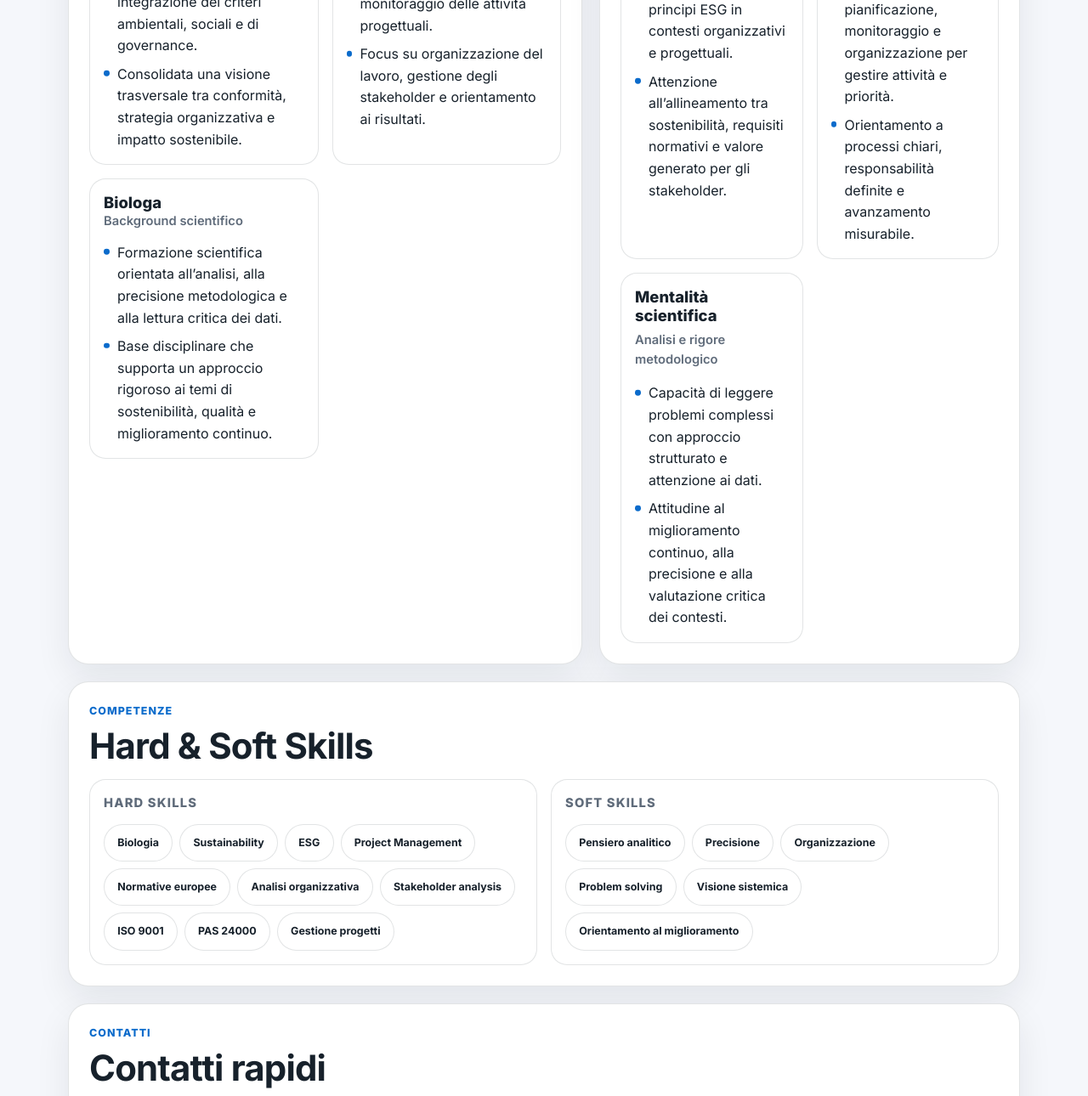
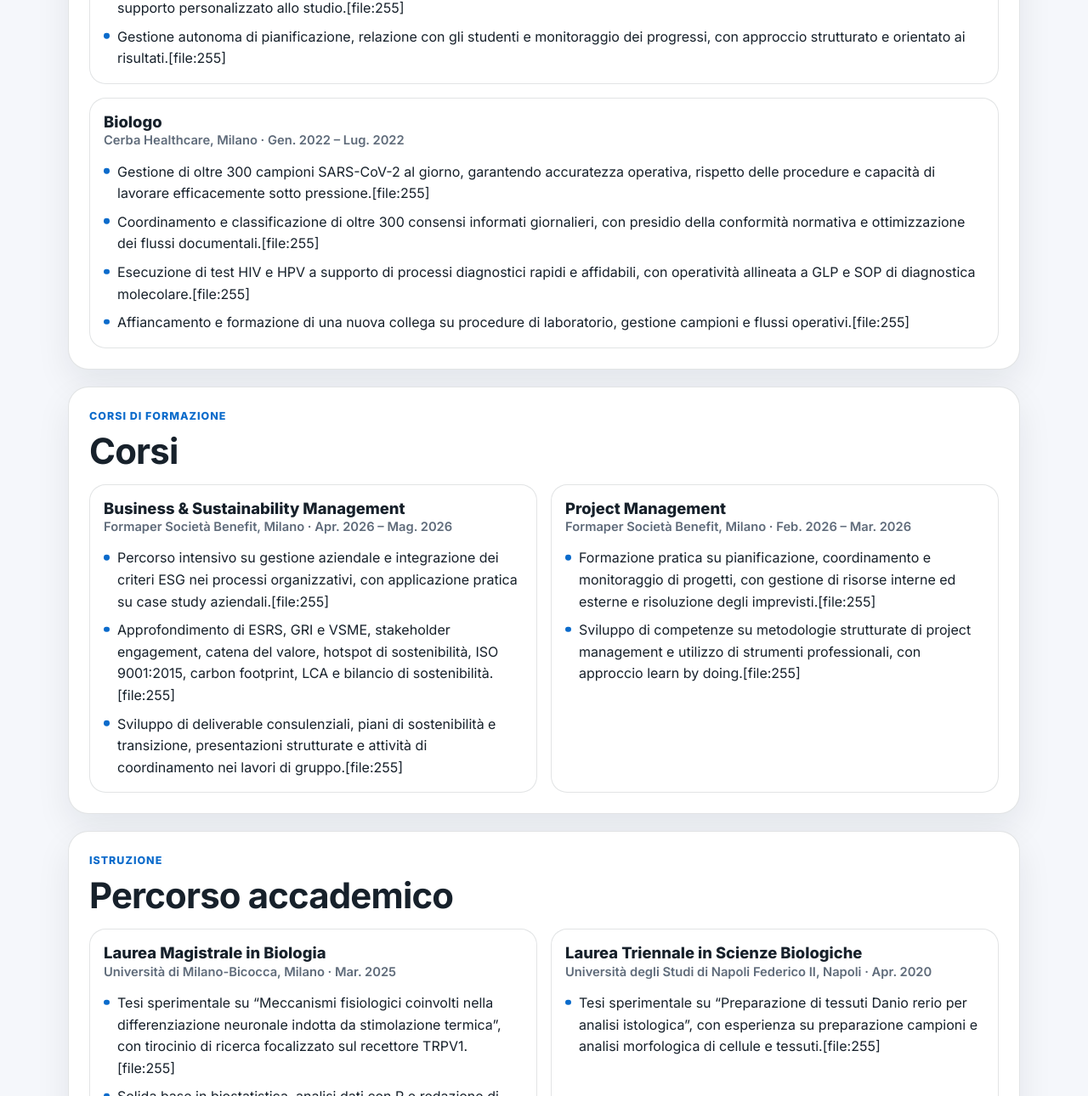
Before and after one commit to angelallegretto/angelallegretto.github.io, a plain HTML site: page index.html in a window 1280 px wide. Shown: the part 1047-2337 px from the top of the page at 85% size. Drawn offline with Linux system fonts and the light colour scheme.

Commit message:
modifica4, le box esperienze e corsi sono state aggiustate, ho riscritto la bio e modificato gli hashtag iniziali

```diff
--- a/index.html
+++ b/index.html
@@ -7,14 +7,14 @@
   <title>Angela Allegretto | Biologa & Sustainability Specialist</title>
   <meta
     name="description"
-    content="Pagina personale professionale di Angela Allegretto: profilo, competenze, focus ESG, project management e contatti rapidi."
+    content="Pagina personale professionale di Angela Allegretto: biologa, sustainability specialist, formazione, esperienze lavorative, competenze tecniche e contatti."
   />
 
   <meta property="og:type" content="website" />
   <meta property="og:title" content="Angela Allegretto | Biologa & Sustainability Specialist" />
   <meta
     property="og:description"
-    content="Profilo professionale con focus su sostenibilità, project management, ESG e approccio scientifico."
+    content="Profilo professionale con focus su sostenibilità, ESG, project management, formazione scientifica ed esperienze lavorative."
   />
   <meta property="og:url" content="https://TUO-USERNAME.github.io/angelallegretto.github.io/" />
   <meta property="og:image" content="https://TUO-USERNAME.github.io/angelallegretto.github.io/profile.jpg" />
@@ -25,7 +25,7 @@
   <meta name="twitter:title" content="Angela Allegretto | Biologa & Sustainability Specialist" />
   <meta
     name="twitter:description"
-    content="Biologa, Project Management, Sustainability & ESG."
+    content="Biologa, Sustainability Specialist, Project Management, ESG."
   />
   <meta name="twitter:image" content="https://TUO-USERNAME.github.io/angelallegretto.github.io/profile.jpg" />
 
@@ -51,8 +51,8 @@
       --primary: #0b6bcb;
       --primary-dark: #084f97;
       --primary-soft: #e7f1fd;
-      --success-soft: #e8f7ef;
-      --success-text: #1f6b46;
+      --accent: #16865c;
+      --accent-soft: #e8f7ef;
       --shadow: 0 16px 40px rgba(15, 23, 42, 0.08);
 
       --radius-sm: 0.75rem;
@@ -182,8 +182,8 @@
       gap: var(--space-2);
       padding: 0.55rem 0.9rem;
       border-radius: var(--radius-full);
-      background: var(--success-soft);
-      color: var(--success-text);
+      background: var(--accent-soft);
+      color: #1f6b46;
       font-size: var(--text-xs);
       font-weight: 800;
       letter-spacing: 0.04em;
@@ -218,7 +218,7 @@
       font-size: var(--text-lg);
       color: var(--muted);
       font-weight: 600;
-      max-width: 34ch;
+      max-width: 38ch;
     }
 
     .tag-list,
@@ -301,8 +301,8 @@
 
     .contact-link:hover,
     .cta-btn:hover,
-    .project-card:hover,
     .timeline-card:hover,
+    .course-card:hover,
     .skills-card:hover {
       transform: translateY(-2px);
     }
@@ -348,17 +348,21 @@
     }
 
     .lead p {
-      max-width: 70ch;
+      max-width: none;
+      width: 100%;
     }
 
     .timeline,
-    .projects-grid {
+    .courses-grid,
+    .education-grid,
+    .skills-layout {
       display: grid;
       gap: var(--space-4);
     }
 
     .timeline-card,
-    .project-card,
+    .course-card,
+    .education-card,
     .skills-card {
       background: white;
       border: 1px solid var(--line);
@@ -411,11 +415,6 @@
       transform: translateY(-50%);
     }
 
-    .skills-layout {
-      display: grid;
-      gap: var(--space-4);
-    }
-
     .skills-title {
       font-size: var(--text-sm);
       font-weight: 800;
@@ -444,20 +443,16 @@
       }
 
       .grid-main {
-        grid-template-columns: 1.1fr 0.9fr;
+        grid-template-columns: 1fr;
       }
 
       .span-2 {
-        grid-column: span 2;
+        grid-column: auto;
       }
 
-      .timeline,
-      .projects-grid,
+      .courses-grid,
+      .education-grid,
       .skills-layout {
-        grid-template-columns: 1fr 1fr;
-      }
-
-      .contact-grid {
         grid-template-columns: 1fr 1fr;
       }
     }
@@ -485,7 +480,7 @@
       <nav class="nav" aria-label="Navigazione principale">
         <a href="#profilo">Profilo</a>
         <a href="#esperienze">Esperienze</a>
-        <a href="#progetti">Progetti</a>
+        <a href="#formazione">Formazione</a>
         <a href="#skills">Competenze</a>
       </nav>
     </div>
@@ -509,10 +504,10 @@
             </div>
 
             <ul class="tag-list" role="list">
-              <li class="tag">Biologia</li>
-              <li class="tag">Project Management</li>
+              <li class="tag">Diagnostica e ricerca</li>
+              <li class="tag">Analisi dati con R</li>
               <li class="tag">Sustainability & ESG</li>
-              <li class="tag">Normative europee</li>
+              <li class="tag">VSME</li>
             </ul>
           </div>
 
@@ -533,14 +528,14 @@
                 <span>LinkedIn</span>
               </a>
 
-              <a class="contact-link" href="#skills">
-                <i class="fa-solid fa-seedling" aria-hidden="true"></i>
-                <span>Competenze</span>
+              <a class="contact-link" href="#formazione">
+                <i class="fa-solid fa-graduation-cap" aria-hidden="true"></i>
+                <span>Formazione</span>
               </a>
 
-              <a class="contact-link" href="#profilo">
-                <i class="fa-solid fa-user" aria-hidden="true"></i>
-                <span>Profilo</span>
+              <a class="contact-link" href="#skills">
+                <i class="fa-solid fa-briefcase" aria-hidden="true"></i>
+                <span>Competenze</span>
               </a>
             </div>
 
@@ -550,9 +545,9 @@
                 Scarica CV PDF
               </a>
 
-              <a class="cta-btn secondary" href="#progetti">
+              <a class="cta-btn secondary" href="#esperienze">
                 <i class="fa-solid fa-arrow-down" aria-hidden="true"></i>
-                Vedi progetti
+                Vedi esperienze
               </a>
             </div>
           </aside>
@@ -570,15 +565,17 @@
         </div>
 
         <div class="lead">
-          <p>Biologa con mentalità scientifica applicata alla sostenibilità, con interesse per l’integrazione tra analisi, metodo e visione strategica.</p>
-          <p>Sto consolidando un percorso professionale orientato a Project Management, Sustainability ed ESG, con attenzione ai contesti normativi europei e alla gestione strutturata dei progetti.</p>
-          <p>Mi distinguo per approccio analitico, capacità organizzativa e volontà di trasformare temi complessi in attività concrete, misurabili e orientate al miglioramento.</p>
+          <p>Sono una biologa con una solida formazione nella ricerca sperimentale e un approccio scientifico orientato all’analisi, alla precisione metodologica e alla comprensione dei sistemi complessi. Il mio percorso accademico mi ha portata a lavorare su temi legati alla differenziazione neuronale, alla preparazione di campioni biologici e all’analisi dei dati, consolidando competenze in biostatistica, documentazione scientifica e utilizzo di R.
+
+Negli ultimi mesi ho esteso questa base scientifica al mondo della sostenibilità, approfondendo l’integrazione dei criteri ESG nei processi organizzativi e l’applicazione pratica di standard come ESRS, GRI e VSME. Attraverso percorsi formativi dedicati ho lavorato su stakeholder engagement, bilancio di sostenibilità, carbon footprint, LCA, piani di transizione e progetti di implementazione della ISO 9001:2015, sviluppando una visione sempre più concreta e interdisciplinare della sostenibilità.
+
+Mi interessa contribuire in contesti in cui ricerca, metodo e sostenibilità possano dialogare in modo efficace, trasformando l’analisi in azioni strutturate e risultati misurabili. Porto con me rigore scientifico, capacità organizzativa, problem solving e attenzione alla qualità, con l’obiettivo di supportare progetti che uniscano innovazione, responsabilità e impatto positivo.</p>
         </div>
       </section>
 
-      <section id="esperienze" class="section-card">
+      <section id="esperienze" class="section-card style=grid-column:1 /-1;">
         <div class="section-header">
-          <div class="eyebrow">Percorso</div>
+          <div class="eyebrow">Esperienze lavorative</div>
           <h2>Esperienze</h2>
         </div>
 
@@ -586,75 +583,98 @@
           <article class="timeline-card">
             <div class="item-top">
               <div>
-                <div class="item-role">Percorso in Sustainability Management</div>
-                <div class="item-meta">Formazione specialistica · Completato</div>
+                <div class="item-role">Tutor privata</div>
+                <div class="item-meta">Milano, IT · Apr. 2020 – in corso</div>
               </div>
             </div>
             <ul class="bullet-list" role="list">
-              <li>Approfondite tematiche ESG, sostenibilità d’impresa e integrazione dei criteri ambientali, sociali e di governance.</li>
-              <li>Consolidata una visione trasversale tra conformità, strategia organizzativa e impatto sostenibile.</li>
+              <li>Attività di tutoring individuale in biologia, chimica e scienze, con forte orientamento alla semplificazione di concetti complessi e al supporto personalizzato allo studio.[file:255]</li>
+              <li>Gestione autonoma di pianificazione, relazione con gli studenti e monitoraggio dei progressi, con approccio strutturato e orientato ai risultati.[file:255]</li>
             </ul>
           </article>
 
           <article class="timeline-card">
             <div class="item-top">
               <div>
-                <div class="item-role">Percorso in Project Management</div>
-                <div class="item-meta">Formazione in corso</div>
+                <div class="item-role">Biologo</div>
+                <div class="item-meta">Cerba Healthcare, Milano · Gen. 2022 – Lug. 2022</div>
               </div>
             </div>
             <ul class="bullet-list" role="list">
-              <li>Sviluppo di competenze nella pianificazione, nel coordinamento e nel monitoraggio delle attività progettuali.</li>
-              <li>Focus su organizzazione del lavoro, gestione degli stakeholder e orientamento ai risultati.</li>
-            </ul>
-          </article>
-
-          <article class="timeline-card">
-            <div class="item-top">
-              <div>
-                <div class="item-role">Biologa</div>
-                <div class="item-meta">Background scientifico</div>
-              </div>
-            </div>
-            <ul class="bullet-list" role="list">
-              <li>Formazione scientifica orientata all’analisi, alla precisione metodologica e alla lettura critica dei dati.</li>
-              <li>Base disciplinare che supporta un approccio rigoroso ai temi di sostenibilità, qualità e miglioramento continuo.</li>
+              <li>Gestione di oltre 300 campioni SARS-CoV-2 al giorno, garantendo accuratezza operativa, rispetto delle procedure e capacità di lavorare efficacemente sotto pressione.[file:255]</li>
+              <li>Coordinamento e classificazione di oltre 300 consensi informati giornalieri, con presidio della conformità normativa e ottimizzazione dei flussi documentali.[file:255]</li>
+              <li>Esecuzione di test HIV e HPV a supporto di processi diagnostici rapidi e affidabili, con operatività allineata a GLP e SOP di diagnostica molecolare.[file:255]</li>
+              <li>Affiancamento e formazione di una nuova collega su procedure di laboratorio, gestione campioni e flussi operativi.[file:255]</li>
             </ul>
           </article>
         </div>
       </section>
 
-      <section id="progetti" class="section-card">
+      <section id="formazione" class="section-card style=grid-column:1 /-1;">
         <div class="section-header">
-          <div class="eyebrow">Focus professionale</div>
-          <h2>Progetti</h2>
+          <div class="eyebrow">Corsi di formazione</div>
+          <h2>Corsi</h2>
         </div>
 
-        <div class="projects-grid">
-          <article class="project-card">
-            <div class="item-role">Sustainability & ESG</div>
-            <div class="item-meta" style="margin: 0.4rem 0 0.9rem;">Approccio strategico e normativo</div>
+        <div class="courses-grid">
+          <article class="course-card">
+            <div class="item-top">
+              <div>
+                <div class="item-role">Business & Sustainability Management</div>
+                <div class="item-meta">Formaper Società Benefit, Milano · Apr. 2026 – Mag. 2026</div>
+              </div>
+            </div>
             <ul class="bullet-list" role="list">
-              <li>Interesse per l’applicazione dei principi ESG in contesti organizzativi e progettuali.</li>
-              <li>Attenzione all’allineamento tra sostenibilità, requisiti normativi e valore generato per gli stakeholder.</li>
+              <li>Percorso intensivo su gestione aziendale e integrazione dei criteri ESG nei processi organizzativi, con applicazione pratica su case study aziendali.[file:255]</li>
+              <li>Approfondimento di ESRS, GRI e VSME, stakeholder engagement, catena del valore, hotspot di sostenibilità, ISO 9001:2015, carbon footprint, LCA e bilancio di sostenibilità.[file:255]</li>
+              <li>Sviluppo di deliverable consulenziali, piani di sostenibilità e transizione, presentazioni strutturate e attività di coordinamento nei lavori di gruppo.[file:255]</li>
             </ul>
           </article>
 
-          <article class="project-card">
-            <div class="item-role">Project Management</div>
-            <div class="item-meta" style="margin: 0.4rem 0 0.9rem;">Metodo, pianificazione, coordinamento</div>
+          <article class="course-card">
+            <div class="item-top">
+              <div>
+                <div class="item-role">Project Management</div>
+                <div class="item-meta">Formaper Società Benefit, Milano · Feb. 2026 – Mar. 2026</div>
+              </div>
+            </div>
             <ul class="bullet-list" role="list">
-              <li>Applicazione di logiche di pianificazione, monitoraggio e organizzazione per gestire attività e priorità.</li>
-              <li>Orientamento a processi chiari, responsabilità definite e avanzamento misurabile.</li>
+              <li>Formazione pratica su pianificazione, coordinamento e monitoraggio di progetti, con gestione di risorse interne ed esterne e risoluzione degli imprevisti.[file:255]</li>
+              <li>Sviluppo di competenze su metodologie strutturate di project management e utilizzo di strumenti professionali, con approccio learn by doing.[file:255]</li>
+            </ul>
+          </article>
+        </div>
+      </section>
+
+      <section class="section-card span-2">
+        <div class="section-header">
+          <div class="eyebrow">Istruzione</div>
+          <h2>Percorso accademico</h2>
+        </div>
+
+        <div class="education-grid">
+          <article class="education-card">
+            <div class="item-top">
+              <div>
+                <div class="item-role">Laurea Magistrale in Biologia</div>
+                <div class="item-meta">Università di Milano-Bicocca, Milano · Mar. 2025</div>
+              </div>
+            </div>
+            <ul class="bullet-list" role="list">
+              <li>Tesi sperimentale su “Meccanismi fisiologici coinvolti nella differenziazione neuronale indotta da stimolazione termica”, con tirocinio di ricerca focalizzato sul recettore TRPV1.[file:255]</li>
+              <li>Solida base in biostatistica, analisi dati con R e redazione di procedure e documentazione secondo standard scientifici.[file:255]</li>
             </ul>
           </article>
 
-          <article class="project-card">
-            <div class="item-role">Mentalità scientifica</div>
-            <div class="item-meta" style="margin: 0.4rem 0 0.9rem;">Analisi e rigore metodologico</div>
+          <article class="education-card">
+            <div class="item-top">
+              <div>
+                <div class="item-role">Laurea Triennale in Scienze Biologiche</div>
+                <div class="item-meta">Università degli Studi di Napoli Federico II, Napoli · Apr. 2020</div>
+              </div>
+            </div>
             <ul class="bullet-list" role="list">
-              <li>Capacità di leggere problemi complessi con approccio strutturato e attenzione ai dati.</li>
-              <li>Attitudine al miglioramento continuo, alla precisione e alla valutazione critica dei contesti.</li>
+              <li>Tesi sperimentale su “Preparazione di tessuti Danio rerio per analisi istologica”, con esperienza su preparazione campioni e analisi morfologica di cellule e tessuti.[file:255]</li>
             </ul>
           </article>
         </div>
@@ -670,28 +690,37 @@
           <div class="skills-card">
             <div class="skills-title">Hard skills</div>
             <ul class="pill-list" role="list">
-              <li class="pill">Biologia</li>
-              <li class="pill">Sustainability</li>
-              <li class="pill">ESG</li>
               <li class="pill">Project Management</li>
-              <li class="pill">Normative europee</li>
-              <li class="pill">Analisi organizzativa</li>
-              <li class="pill">Stakeholder analysis</li>
-              <li class="pill">ISO 9001</li>
-              <li class="pill">PAS 24000</li>
-              <li class="pill">Gestione progetti</li>
+              <li class="pill">Analisi dati</li>
+              <li class="pill">ESG & Sustainability Management</li>
+              <li class="pill">Carbon Footprint</li>
+              <li class="pill">Bilancio di sostenibilità</li>
+              <li class="pill">Piani di transizione</li>
+              <li class="pill">ESRS</li>
+              <li class="pill">GRI</li>
+              <li class="pill">VSME</li>
+              <li class="pill">R</li>
+              <li class="pill">Redazione documentale</li>
+              <li class="pill">Presentazioni e reporting</li>
+              <li class="pill">ISO 9001:2015</li>
+              <li class="pill">LCA</li>
+              <li class="pill">Stakeholder engagement</li>
             </ul>
           </div>
 
           <div class="skills-card">
             <div class="skills-title">Soft skills</div>
             <ul class="pill-list" role="list">
-              <li class="pill">Pensiero analitico</li>
-              <li class="pill">Precisione</li>
-              <li class="pill">Organizzazione</li>
               <li class="pill">Problem solving</li>
-              <li class="pill">Visione sistemica</li>
-              <li class="pill">Orientamento al miglioramento</li>
+              <li class="pill">Coordinamento del team</li>
+              <li class="pill">Capacità di esposizione</li>
+              <li class="pill">Pianificazione autonoma</li>
+              <li class="pill">Orientamento ai risultati</li>
+              <li class="pill">Lavoro sotto pressione</li>
+              <li class="pill">Precisione operativa</li>
+              <li class="pill">Semplificazione di concetti complessi</li>
+              <li class="pill">Supporto personalizzato</li>
+              <li class="pill">Monitoraggio dei progressi</li>
             </ul>
           </div>
         </div>
@@ -719,9 +748,9 @@
             <span>LinkedIn</span>
           </a>
 
-          <a class="contact-link" href="#profilo">
-            <i class="fa-solid fa-user" aria-hidden="true"></i>
-            <span>Profilo professionale</span>
+          <a class="contact-link" href="#formazione">
+            <i class="fa-solid fa-graduation-cap" aria-hidden="true"></i>
+            <span>Formazione</span>
           </a>
 
           <a class="contact-link" href="#skills">
```
